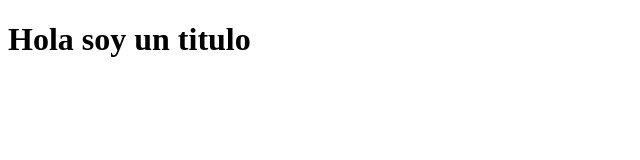
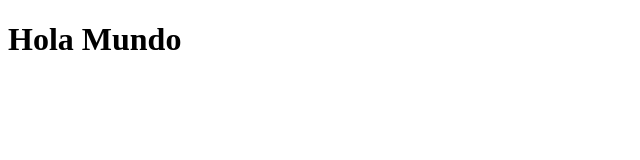
Before and after one commit to DonTaka/Actividad, a plain HTML site: page index.html in a window 1280 px wide. Shown: the whole page, without its empty margins (0-640 px from the left). Drawn offline with Linux system fonts and the light colour scheme.

Commit message:
Cambios pendientes

```diff
--- a/index.html
+++ b/index.html
@@ -7,6 +7,6 @@
     <title>Ayuda a un peludo</title>
 </head>
 <body>
-    <h1>Hola soy un titulo</h1>
+    <h1>Hola Mundo</h1>
 </body>
 </html>
```
